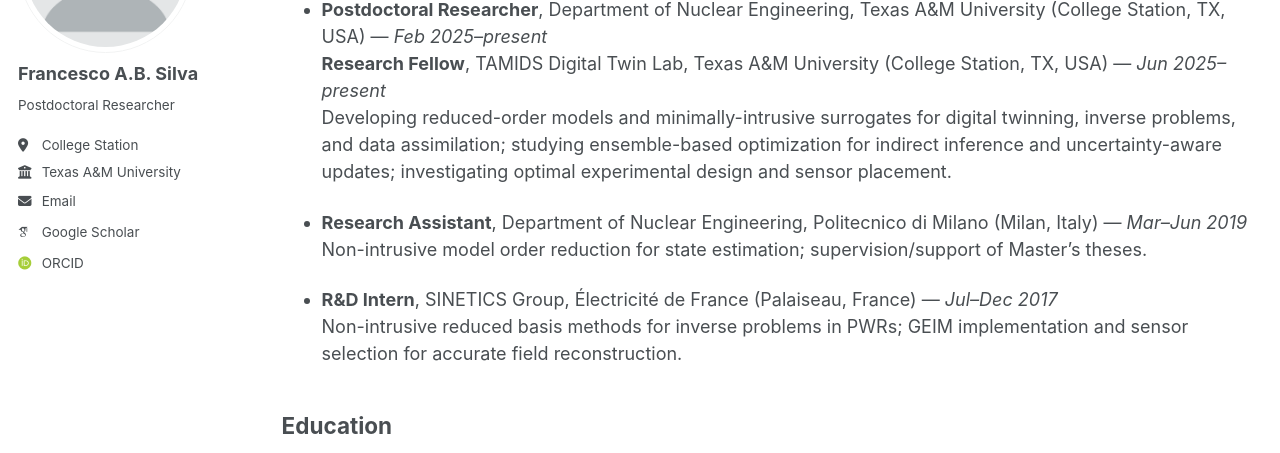
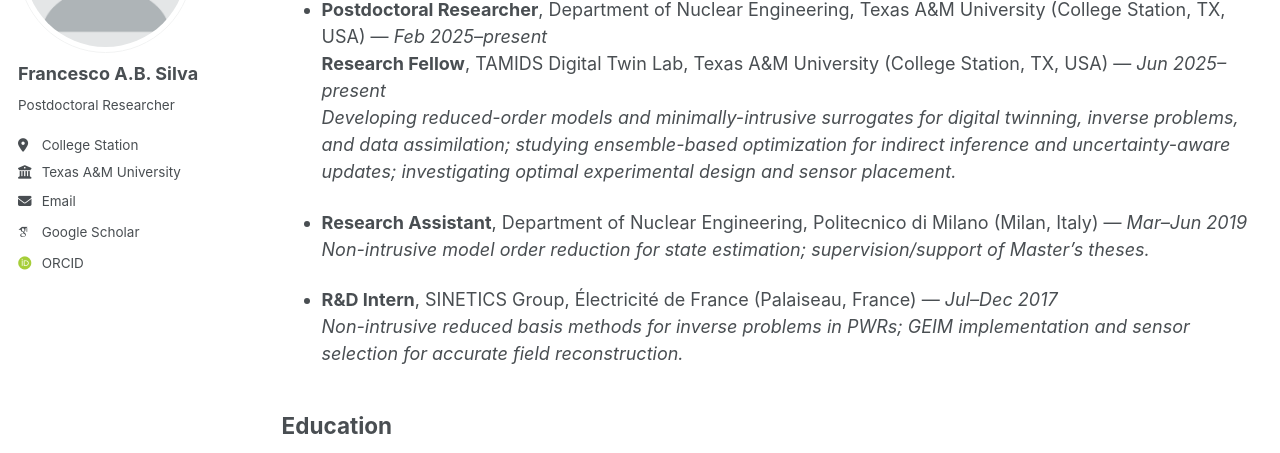
Before and after one commit to FrancescoSilva/francescosilva.github.io, a Jekyll site: the page built from _pages/cv.md, in a window 1280 px wide. Shown: the part 228-681 px from the top of the page. Built offline with Jekyll 4.4.1, drawn with Linux system fonts in a browser that asks for light colours; some web fonts are replaced.

Commit message:
Update CV employment section formatting
Formatted employment descriptions to use italics for clarity.

```diff
--- a/_pages/cv.md
+++ b/_pages/cv.md
@@ -13,13 +13,13 @@ redirect_from:
 
 - **Postdoctoral Researcher**, Department of Nuclear Engineering, Texas A&M University (College Station, TX, USA) — *Feb 2025–present*
   **Research Fellow**, TAMIDS Digital Twin Lab, Texas A&M University (College Station, TX, USA) — *Jun 2025–present*
-  Developing reduced-order models and minimally-intrusive surrogates for digital twinning, inverse problems, and data assimilation; studying ensemble-based optimization for indirect inference and uncertainty-aware updates; investigating optimal experimental design and sensor placement.
+  *Developing reduced-order models and minimally-intrusive surrogates for digital twinning, inverse problems, and data assimilation; studying ensemble-based optimization for indirect inference and uncertainty-aware updates; investigating optimal experimental design and sensor placement.*
 
 - **Research Assistant**, Department of Nuclear Engineering, Politecnico di Milano (Milan, Italy) — *Mar–Jun 2019*
-  Non-intrusive model order reduction for state estimation; supervision/support of Master’s theses.
+  *Non-intrusive model order reduction for state estimation; supervision/support of Master’s theses.*
 
 - **R&D Intern**, SINETICS Group, Électricité de France (Palaiseau, France) — *Jul–Dec 2017*
-  Non-intrusive reduced basis methods for inverse problems in PWRs; GEIM implementation and sensor selection for accurate field reconstruction.
+  *Non-intrusive reduced basis methods for inverse problems in PWRs; GEIM implementation and sensor selection for accurate field reconstruction.*
 
 ## Education
 
```
